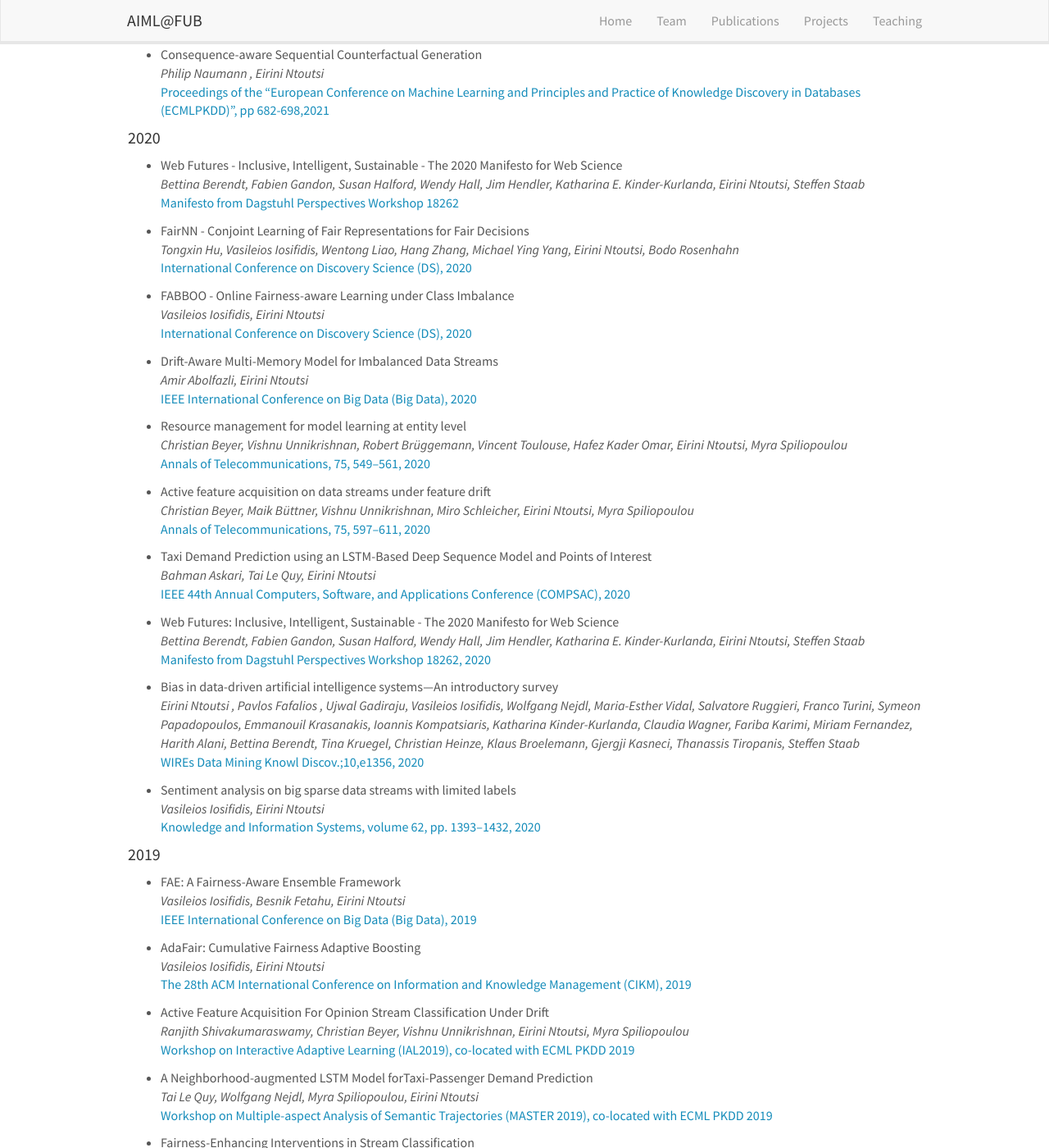
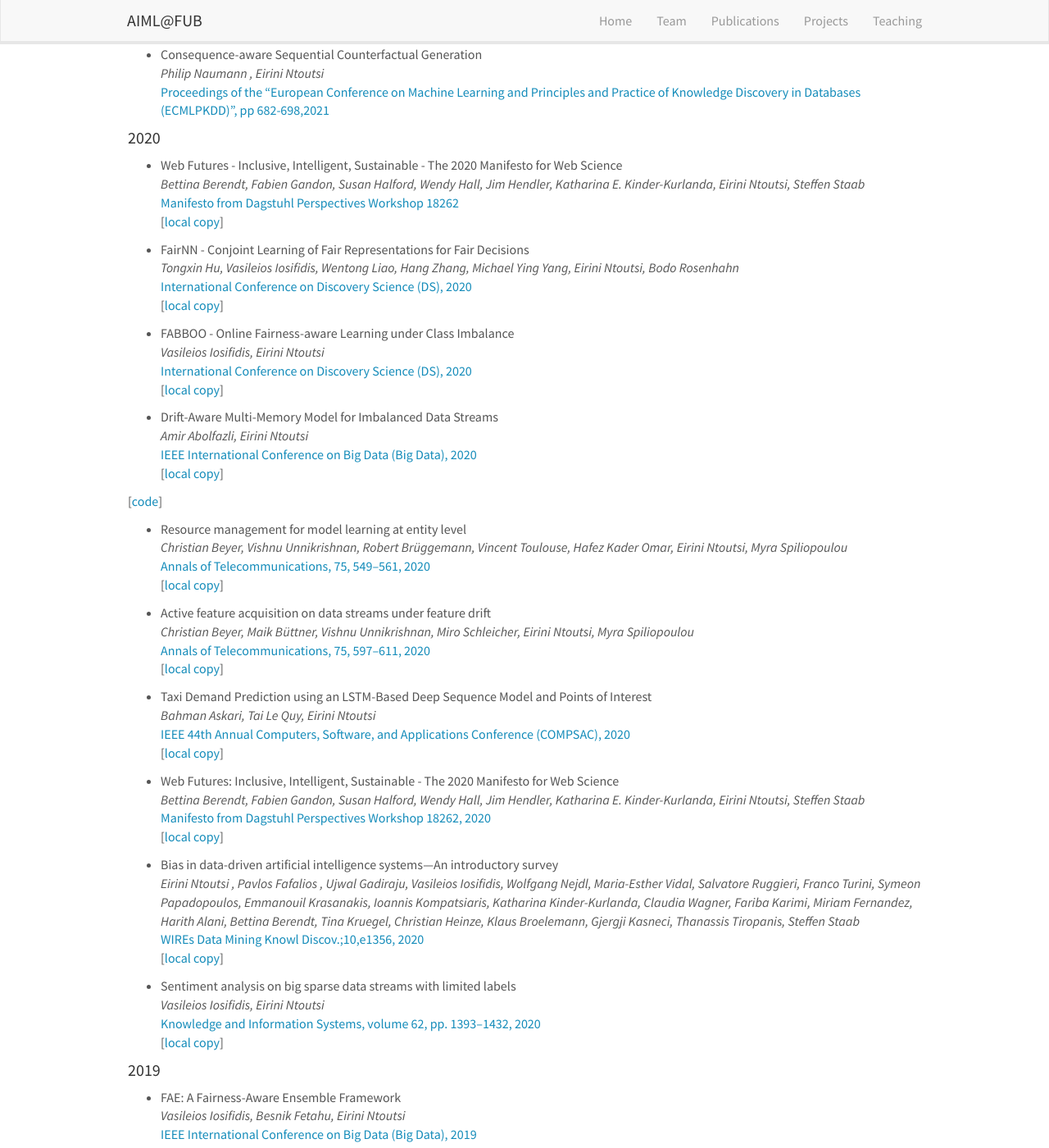
Before and after one commit to AIML-research/AIML-research.github.io, a Jekyll site: the page built from _pages/publications.md, in a window 1280 px wide and 1400 px high, scrolled down 5063 px. Shown: the whole window at 82% size. Built offline with Jekyll 4.4.1, drawn with Linux system fonts in a browser that asks for light colours; nearby versions of some CDN libraries.

Commit message:
Update publications.md

```diff
--- a/_pages/publications.md
+++ b/_pages/publications.md
@@ -76,7 +76,21 @@ permalink: /publications/
 {% for publi in site.data.publist %}
 {% if {{publi.year}} == 2020 %}
   - {{ publi.title }} <br />
-  <em>{{ publi.authors }} </em><br /><a href="{{ publi.link.url }}">{{ publi.link.display }}</a>
+  <em>{{ publi.authors }} </em><br /><a href="{{ publi.link.url }}">{{ publi.link.display }}</a> <br>
+  [<a href ="{{publi.local}}">local copy</a>]
+  {% if {{publi.hascode}} == 1 %}
+  [<a href="{{publi.code}}">code</a>]
+  {% endif %}
+  {% if {{publi.hasppt}} == 1 %}
+  [<a href="{{publi.ppt}}">ppt</a>]
+  {% endif %}
+  {% if {{publi.poster}} == 1 %}
+  [<a href="{{publi.poster}}">poster</a>]
+  {% endif %}
+  {% if {{publi.hasvideo}} == 1 %}
+  [<a href="{{publi.video}}">video</a>]
+  {% endif %}
+
 {% endif %}
 {% endfor %}
 
```
